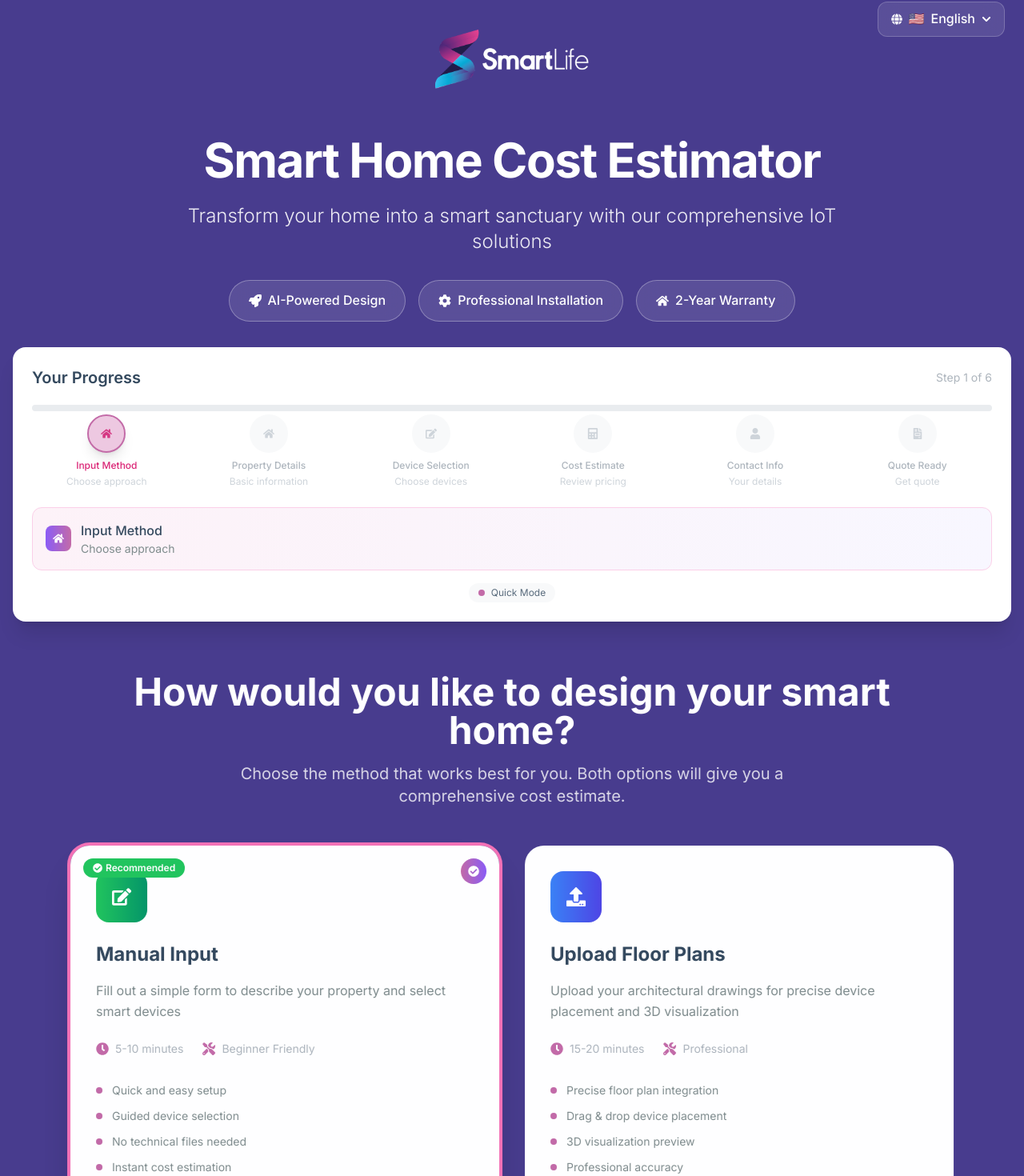
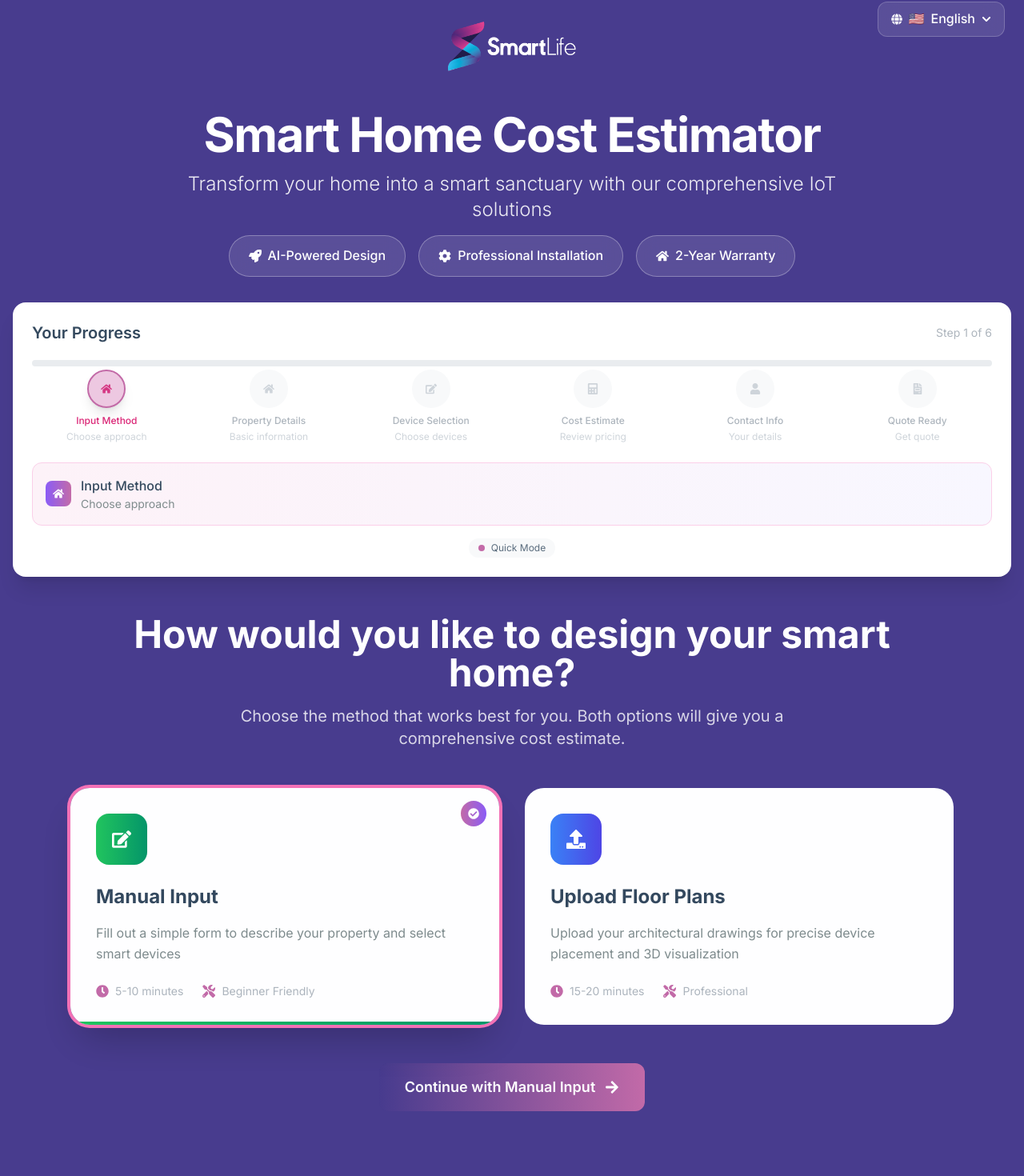
Before and after one commit to msufyanabbas/smartlife-smarthome-cost-estimator, a Next.js app: page / in a window 1280 px wide. Shown: the part 22-1492 px from the top of the page at 80% size. After the commit the page ends 1459 px from the top, so only its background shows below. Built offline with nearby package versions, Linux system fonts and the light colour scheme.

Commit message:
new modifciations

```diff
--- a/src/components/FloorPlan/FloorPlanCanvas.tsx
+++ b/src/components/FloorPlan/FloorPlanCanvas.tsx
@@ -1239,7 +1239,7 @@ const FloorPlanCanvas: React.FC<FloorPlanCanvasProps> = ({ floor }) => {
       </div>
 
       {/* Instructions */}
-      <div className="mt-4 p-4 bg-blue-50 rounded-xl border border-blue-200">
+      {/* <div className="mt-4 p-4 bg-blue-50 rounded-xl border border-blue-200">
         <h4 className="font-medium text-blue-800 mb-2">Usage Instructions:</h4>
         <div className="text-sm text-blue-700 space-y-1">
           <p>• Upload DXF or DWG files for automatic CAD parsing and visualization</p>
@@ -1250,7 +1250,7 @@ const FloorPlanCanvas: React.FC<FloorPlanCanvasProps> = ({ floor }) => {
           <p>• Drag selected devices to reposition them</p>
           <p>• Use zoom controls to get a better view</p>
         </div>
-      </div>
+      </div> */}
 
       {/* CAD File Support Info */}
       {!floor.dwgFile && (
--- a/src/components/Layout/Header.tsx
+++ b/src/components/Layout/Header.tsx
@@ -25,7 +25,7 @@ const Header: React.FC = () => {
             <div>
               <div className="flex items-center gap-4">
                 {/* Company Logo Image */}
-                <div className="relative w-48 h-48 lg:w-48 lg:h-48">
+                <div className="relative w-40 h-40 lg:w-40 lg:h-40">
                   {!isRTL ? <Image
                     src="/smart-life-logo-white-text.png"
                     alt="SmartLife Company Logo"
@@ -46,28 +46,28 @@ const Header: React.FC = () => {
           </div>
 
           {/* Main Title */}
-          <h1 className={`text-4xl lg:text-6xl font-bold text-white mb-6 tracking-tight ${
+          <h1 className={`text-4xl lg:text-6xl font-bold text-white mb-4 tracking-tight ${
             isRTL ? 'font-arabic' : ''
           }`}>
             {t('header.title')}
           </h1>
 
           {/* Subtitle */}
-<p className={`text-xl lg:text-2xl text-white/90 max-w-4xl mx-auto mb-8 font-light leading-relaxed ${
+<p className={`text-xl lg:text-2xl text-white/90 max-w-4xl mx-auto font-light leading-relaxed ${
   isRTL ? 'font-arabic text-center' : 'text-center'
 }`}>
   {t('header.subtitle')}
 </p>
 
           {/* Feature Pills */}
-          <div className={`flex flex-wrap justify-center gap-4 mt-8 ${
-            isRTL ? 'flex-row-reverse' : ''
+          <div className={`flex flex-wrap justify-center gap-4 mt-4 ${
+            isRTL ? '' : ''
           }`}>
             <div className="glass px-6 py-3 rounded-full border border-white/30">
               <div className={`flex items-center gap-2 text-white ${
-                isRTL ? 'flex-row-reverse' : ''
+                isRTL ? '' : ''
               }`}>
-                <FaRocket />
+                <FaRocket className={`${isRTL ? "-scale-x-100": ""}`} />
                 <span className={`font-medium ${isRTL ? 'font-arabic' : ''}`}>
                   {t('header.features.aiPowered')}
                 </span>
@@ -75,7 +75,7 @@ const Header: React.FC = () => {
             </div>
             <div className="glass px-6 py-3 rounded-full border border-white/30">
               <div className={`flex items-center gap-2 text-white ${
-                isRTL ? 'flex-row-reverse' : ''
+                isRTL ? '' : ''
               }`}>
                 <FaCog  />
                 <span className={`font-medium ${isRTL ? 'font-arabic' : ''}`}>
@@ -85,7 +85,7 @@ const Header: React.FC = () => {
             </div>
             <div className="glass px-6 py-3 rounded-full border border-white/30">
               <div className={`flex items-center gap-2 text-white ${
-                isRTL ? 'flex-row-reverse' : ''
+                isRTL ? '' : ''
               }`}>
                 <FaHome  />
                 <span className={`font-medium ${isRTL ? 'font-arabic' : ''}`}>
--- a/src/components/Layout/Layout.tsx
+++ b/src/components/Layout/Layout.tsx
@@ -47,7 +47,7 @@ const Layout: React.FC<LayoutProps> = ({
           {children}
         </main>
 
-        <Footer />
+        {/* <Footer /> */}
 
         {/* Toast Notifications */}
         <Toaster
--- a/src/components/Steps/3DVisualizationStep.tsx
+++ b/src/components/Steps/3DVisualizationStep.tsx
@@ -522,7 +522,7 @@ const ThreeVisualizationStep: React.FC = () => {
       </div>
 
       {/* Visualization Tips */}
-      <div className="mt-8 bg-white/10 backdrop-blur-md rounded-2xl p-6 border border-white/20">
+      {/* <div className="mt-8 bg-white/10 backdrop-blur-md rounded-2xl p-6 border border-white/20">
         <h3 className="text-lg font-semibold text-white mb-4">3D Visualization Controls</h3>
         <div className="grid md:grid-cols-3 gap-6 text-white/80 text-sm">
           <div>
@@ -550,7 +550,7 @@ const ThreeVisualizationStep: React.FC = () => {
             </ul>
           </div>
         </div>
-      </div>
+      </div> */}
 
       {/* Navigation */}
       <div className="flex justify-between mt-8">
--- a/src/components/Steps/ContactInfoStep.tsx
+++ b/src/components/Steps/ContactInfoStep.tsx
@@ -280,7 +280,7 @@ const ContactInfoStep: React.FC = () => {
             initial={{ opacity: 0, y: 20 }}
             animate={{ opacity: 1, y: 0 }}
             transition={{ delay: 0.1 }}
-            className="bg-white rounded-2xl p-6 shadow-xl"
+            className="bg-white rounded-2xl p-4 shadow-xl"
           >
             <h3 className="text-lg font-semibold text-gray-800 mb-4">{t('steps.contactInfo.quoteSummary')}</h3>
             {costBreakdown && (
@@ -300,7 +300,7 @@ const ContactInfoStep: React.FC = () => {
                 <div className="border-t pt-3">
                   <div className="flex justify-between">
                     <span className="font-semibold text-gray-800">{t('steps.contactInfo.quoteSummaryItems.totalInvestment')}</span>
-                    <span className="font-bold text-xl text-accent-600">
+                    <span className="font-bold text-md text-accent-600">
                       SAR {costBreakdown.total.toLocaleString()}
                     </span>
                   </div>
@@ -310,7 +310,7 @@ const ContactInfoStep: React.FC = () => {
           </motion.div>
 
           {/* Privacy Notice */}
-          <motion.div
+          {/* <motion.div
             initial={{ opacity: 0, y: 20 }}
             animate={{ opacity: 1, y: 0 }}
             transition={{ delay: 0.2 }}
@@ -323,7 +323,7 @@ const ContactInfoStep: React.FC = () => {
               <p>• {t('steps.contactInfo.privacy.items.2')}</p>
               <p>• {t('steps.contactInfo.privacy.items.3')}</p>
             </div>
-          </motion.div>
+          </motion.div> */}
 
           {/* Next Steps */}
           <motion.div
--- a/src/components/Steps/InputMethodStep.tsx
+++ b/src/components/Steps/InputMethodStep.tsx
@@ -45,7 +45,7 @@ const InputMethodStep: React.FC = () => {
   ];
 
   return (
-    <div className="max-w-6xl mx-auto px-6 py-8">
+    <div className="max-w-6xl mx-auto px-6 py-4">
       {/* Header */}
       <div className="text-center mb-12">
         <motion.h1
@@ -87,20 +87,20 @@ const InputMethodStep: React.FC = () => {
               onClick={() => handleMethodSelect(method.id as 'manual' | 'dwg')}
             >
               {/* Recommended Badge */}
-              {method.recommended && (
+              {/* {method.recommended && (
                 <div className={`absolute top-4 z-10 ${isRTL ? 'right-4' : 'left-4'}`}>
                   <div className="bg-green-500 text-white px-3 py-1 rounded-full text-xs font-semibold flex items-center gap-1">
                     <FaCheckCircle className="w-3 h-3" />
                     {t('steps.inputMethod.recommended')}
                   </div>
                 </div>
-              )}
+              )} */}
 
               {/* Background Gradient */}
               <div className={`absolute inset-0 bg-gradient-to-br ${method.color} opacity-10`} />
 
               {/* Card Content */}
-              <div className="relative bg-white p-8 h-full min-h-[400px] flex flex-col">
+              <div className="relative bg-white p-8 h-full min-h-[200px] flex flex-col">
                 {/* Selection Indicator */}
                 {isSelected && (
                   <div className={`absolute top-4 ${isRTL ? 'left-4' : 'right-4'}`}>
@@ -133,14 +133,14 @@ const InputMethodStep: React.FC = () => {
                   </div>
 
                   {/* Features */}
-                  <div className="space-y-3 pt-4">
+                  {/* <div className="space-y-3 pt-4">
                     {method.features.map((feature, idx) => (
                       <div key={idx} className="flex items-center gap-3">
                         <div className="w-2 h-2 bg-accent-500 rounded-full flex-shrink-0" />
                         <span className="text-sm text-gray-600">{feature}</span>
                       </div>
                     ))}
-                  </div>
+                  </div> */}
                 </div>
 
                 {/* Bottom Highlight */}
@@ -168,7 +168,7 @@ const InputMethodStep: React.FC = () => {
               ? 'bg-gradient-to-r from-primary-900 to-accent-500 text-white hover:shadow-accent-hover hover:-translate-y-1'
               : 'bg-gray-300 text-gray-500 cursor-not-allowed'
             }
-            ${isRTL ? 'flex-row-reverse' : ''}
+            ${isRTL ? '' : ''}
           `}
         >
           {t('steps.inputMethod.continueWith')} {inputMethod === 'manual' ? t('steps.inputMethod.manualInputShort') : t('steps.inputMethod.floorPlansShort')}
@@ -177,7 +177,7 @@ const InputMethodStep: React.FC = () => {
       </motion.div>
 
       {/* Help Section */}
-      <motion.div
+      {/* <motion.div
         initial={{ opacity: 0, y: 20 }}
         animate={{ opacity: 1, y: 0 }}
         transition={{ delay: 0.3 }}
@@ -212,7 +212,7 @@ const InputMethodStep: React.FC = () => {
             </ul>
           </div>
         </div>
-      </motion.div>
+      </motion.div> */}
     </div>
   );
 };
--- a/src/components/Steps/PropertyDetailsStep.tsx
+++ b/src/components/Steps/PropertyDetailsStep.tsx
@@ -287,7 +287,7 @@ const PropertyDetailsStep: React.FC = () => {
         </div>
 
         {/* Property Summary */}
-        {isFormValid() && (
+        {/* {isFormValid() && (
           <motion.div
             initial={{ opacity: 0, y: 10 }}
             animate={{ opacity: 1, y: 0 }}
@@ -322,7 +322,7 @@ const PropertyDetailsStep: React.FC = () => {
               )}
             </div>
           </motion.div>
-        )}
+        )} */}
 
         {/* Navigation Buttons */}
         <div className={`flex justify-between mt-12 ${isRTL ? 'flex-row-reverse' : ''}`}>
@@ -353,7 +353,7 @@ const PropertyDetailsStep: React.FC = () => {
       </motion.div>
 
       {/* Help Tips */}
-      <motion.div
+      {/* <motion.div
         initial={{ opacity: 0, y: 20 }}
         animate={{ opacity: 1, y: 0 }}
         transition={{ delay: 0.2 }}
@@ -380,7 +380,7 @@ const PropertyDetailsStep: React.FC = () => {
             </div>
           </div>
         </div>
-      </motion.div>
+      </motion.div> */}
     </div>
   );
 };
```
